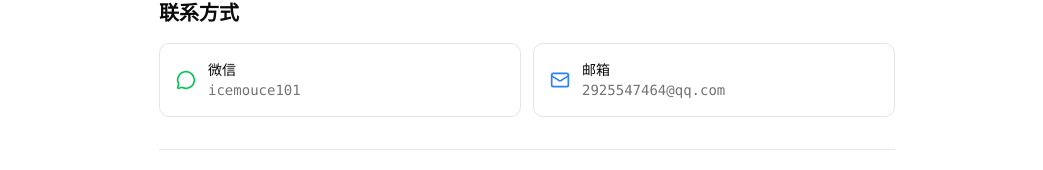
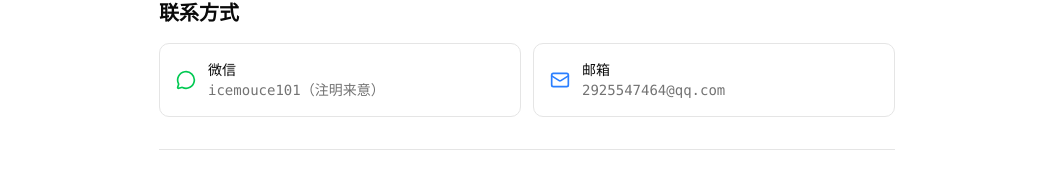
Before and after one commit to icemouce111/blog, a React (Vite) app: page /about in a window 1280 px wide. Shown: the part 299-469 px from the top of the page, without its empty margins (113-1156 px from the left). Built offline with nearby package versions, Linux system fonts and the light colour scheme.

Commit message:
update: add note to wechat contact

```diff
--- a/src/pages/AboutPage.tsx
+++ b/src/pages/AboutPage.tsx
@@ -33,7 +33,7 @@ export function AboutPage() {
             <MessageCircle className="h-5 w-5 text-green-500 shrink-0" />
             <div>
               <p className="text-sm font-medium">微信</p>
-              <p className="text-sm text-muted-foreground font-mono">icemouce101</p>
+              <p className="text-sm text-muted-foreground font-mono">icemouce101（注明来意）</p>
             </div>
           </div>
           <div className="flex items-center gap-3 rounded-lg border p-4">
```
